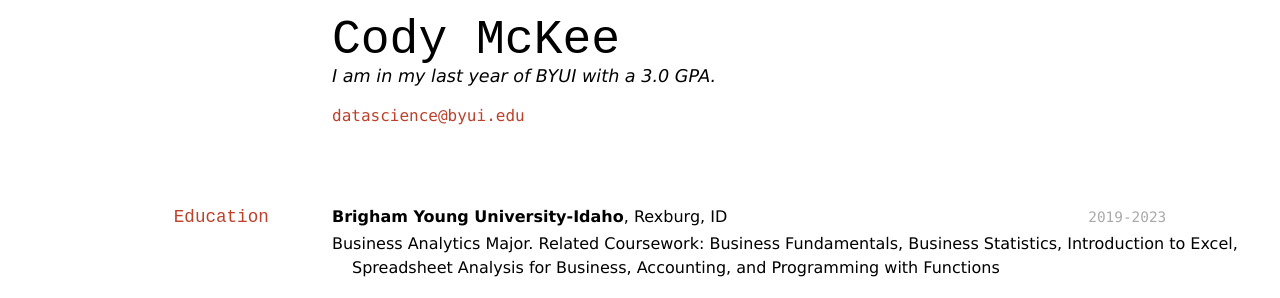
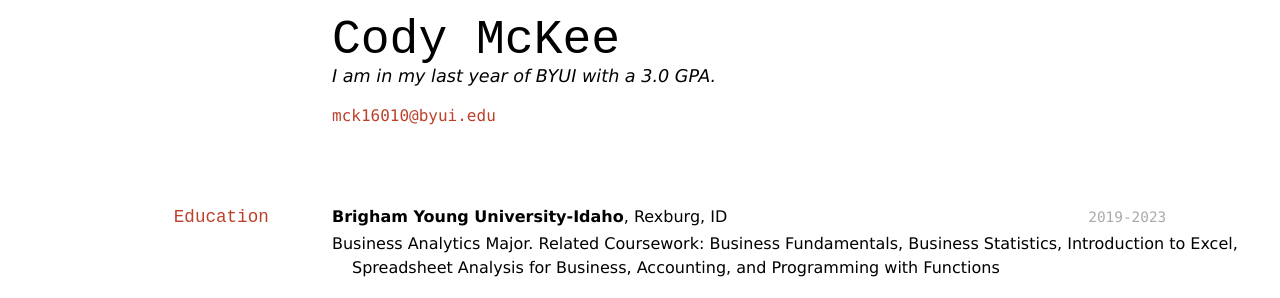
Before and after one commit to CodyMcKee88/McKee-Resume, a Jekyll site: the page built from docs/index.md, in a window 1280 px wide. Shown: the top 298 px of the page. Built offline with Jekyll 4.4.1, drawn with Linux system fonts in a browser that asks for light colours.

Commit message:
Update index.md

```diff
--- a/docs/index.md
+++ b/docs/index.md
@@ -6,7 +6,7 @@ title: Cody McKee's Resume
 I am in my last year of BYUI with a 3.0 GPA.
 
 <div id="webaddress">
-<a href="mck16010@byui.edu">datascience@byui.edu</a>
+<a href="mck16010@byui.edu">mck16010@byui.edu</a>
 </div>
 
 <!-- https://www.monique.tech/the-art-of-markdown -->
```
